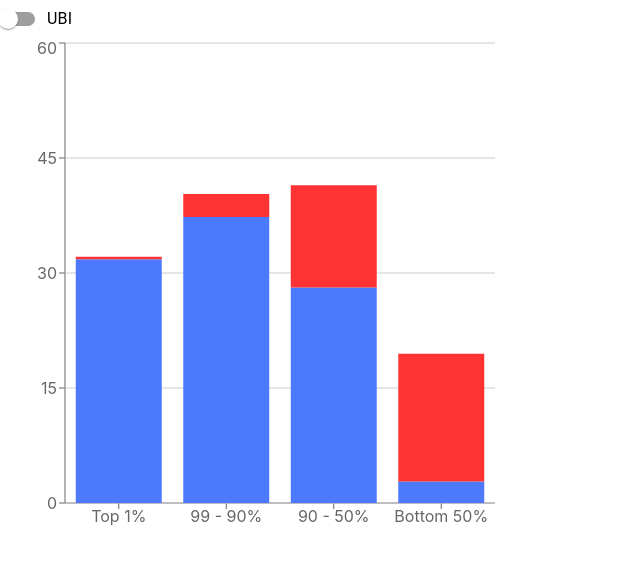
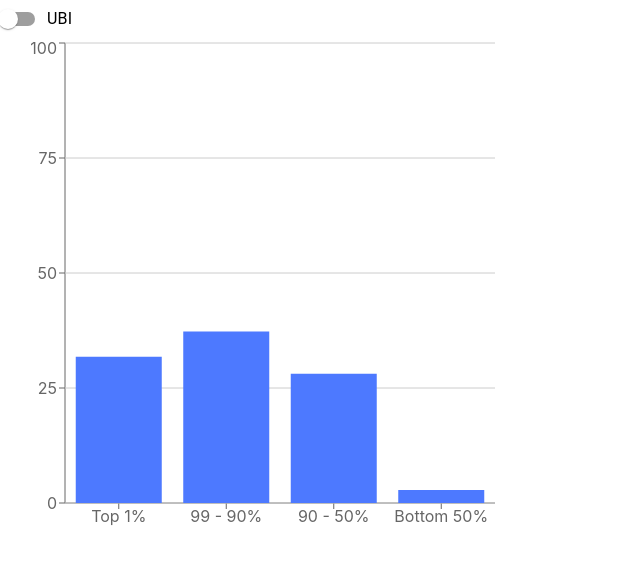
Before and after one commit to jankomp/y-ubi, a React (Create React App) app: page / in a window 1280 px wide. Shown: the top 564 px of the page, without its empty margins (0-640 px from the left). Built offline with nearby package versions, Linux system fonts and the light colour scheme.

Commit message:
toggle switch "UbI"

```diff
--- a/src/App.js
+++ b/src/App.js
@@ -1,23 +1,44 @@
-import React from 'react';
+import React, { useState } from 'react';
 import { BarChart, Bar, XAxis, YAxis, CartesianGrid } from 'recharts';
 import { Switch, FormControlLabel } from '@mui/material';
 import './App.css';
 
+let UbI = false;
+
 const App = () => {
-  const data = [
+  const [data, setData] = useState([
+    {name: 'Top 1%', x: 31.80, y: 0},
+    {name: '99 - 90%', x: 37.30, y: 0},
+    {name: '90 - 50%', x: 28.10, y: 0},
+    {name: 'Bottom 50%', x: 2.80, y: 0}
+  ]);
+
+  const applyUbi = (e) => {
+    UbI = !UbI;
+
+    if (UbI) {
+      setData([
         {name: 'Top 1%', x: 31.80, y: 0.33},
         {name: '99 - 90%', x: 37.30, y: 3.00},
         {name: '90 - 50%', x: 28.10, y: 13.33},
         {name: 'Bottom 50%', x: 2.80, y: 16.67}
-  ];
+      ]);
+    } else {
+      setData([
+        {name: 'Top 1%', x: 31.80, y: 0},
+        {name: '99 - 90%', x: 37.30, y: 0},
+        {name: '90 - 50%', x: 28.10, y: 0},
+        {name: 'Bottom 50%', x: 2.80, y: 0}
+      ]);
+    }
+  }
 
   return (
     <>
-      <FormControlLabel control ={<Switch  />} label="UBI" />
+      <FormControlLabel control ={<Switch  />} label="UBI" onChange={applyUbi}/>
       <BarChart width={500} height={500} data={data} >
-
         <XAxis dataKey="name" />
-          <YAxis />
+        <YAxis domain={[0, 100]}/>
         <CartesianGrid horizontal={true} vertical={false} />
         <Bar dataKey="x" stackId="a" fill="#4d79ff" />
         <Bar dataKey="y" stackId="a" fill="#ff3333" />
--- a/src/ChartData.js
+++ b/src/ChartData.js
@@ -20,3 +20,8 @@ function GetChartData(bars)
 
     return groupedBars;
 }
+
+function AddUbi(bars, ubiAmount)
+{
+    //TODO: add UbI to the bars
+}
```
Lines whose indentation alone changed are shown as unchanged.
